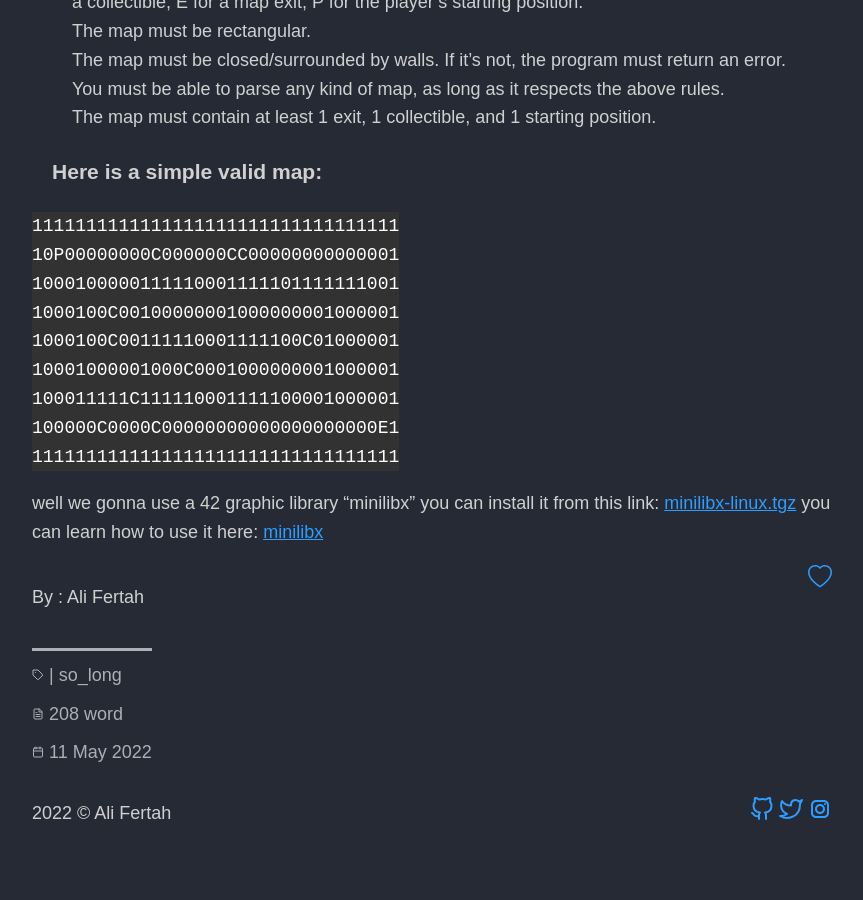
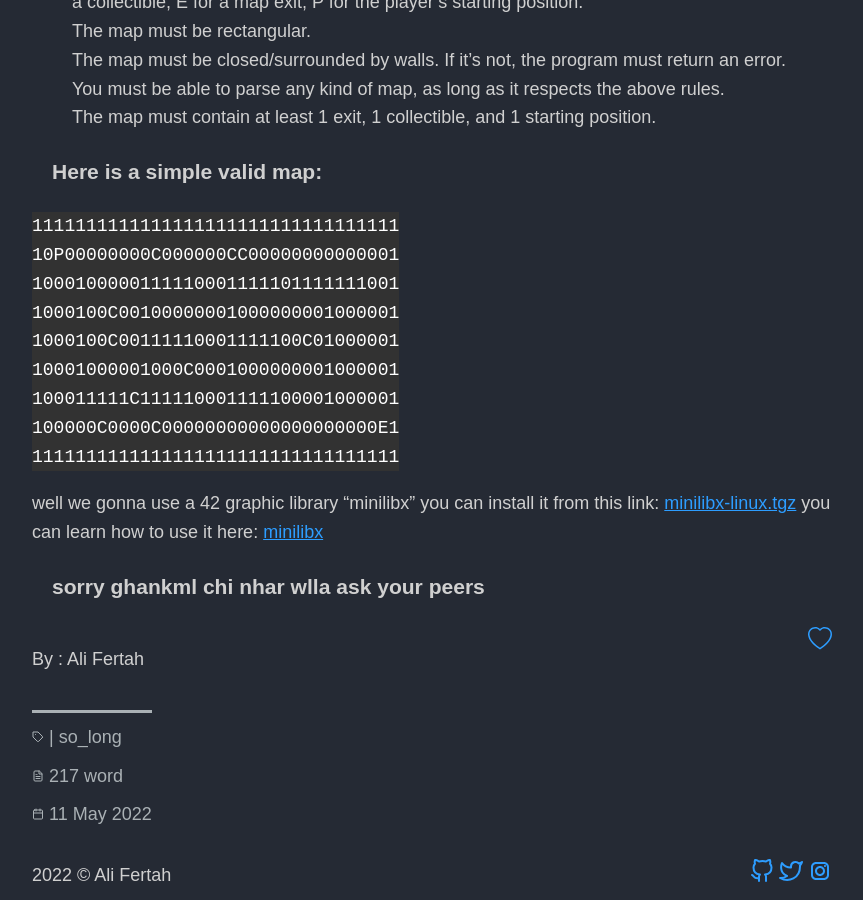
Before and after one commit to alifertah/alifertah.github.io, a Jekyll site: the page built from _posts/2022-05-11-so-long.md, in a window 1280 px wide and 900 px high, scrolled down 1131 px. Shown: the whole window, without its empty margins (208-1071 px from the left). Built offline with Jekyll 4.4.1, drawn with Linux system fonts in a browser that asks for light colours; some web fonts are replaced; before the commit the page ends 1969 px from its top, so only the background shows below that.

Commit message:
editing a solong post

```diff
--- a/_posts/2022-05-11-so-long.md
+++ b/_posts/2022-05-11-so-long.md
@@ -41,3 +41,5 @@ you should create a 2D game using only C.
 you can learn how to use it here:  <a target ="https://github.com/ttshivhula/minilibx" href="https://github.com/ttshivhula/minilibx">
 minilibx
 </a>
+
+### sorry ghankml chi nhar wlla ask your peers
```
